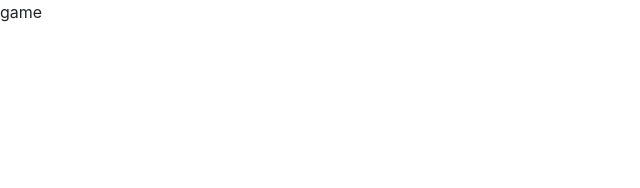
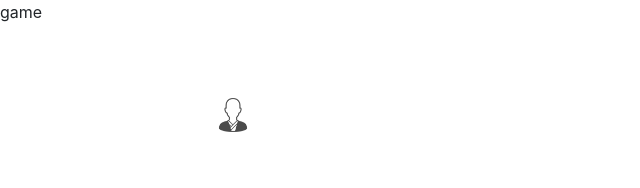
Before and after one commit to Yuma0802/tukuaso-project, a React (Create React App) app: page /game in a window 1280 px wide. Shown: the top 188 px of the page, without its empty margins (0-640 px from the left). Built offline with nearby package versions, Linux system fonts and the light colour scheme.

Commit message:
create random code monk

```diff
--- a/src/game/GameMain.js
+++ b/src/game/GameMain.js
@@ -6,12 +6,35 @@ import GameView from "./GameView";
 class GameMain extends Component {
     constructor(props) {
         super(props);
+
+        this.maxGameViewX = 500;
+        this.maxGameViewY = 500;
+
+        this.state = {
+            monkCoordinate: this.createRandomCoordinate(this.maxGameViewX, this.maxGameViewY)
+        }
     }
+
+    /////////////////////////////////////
+    //game script
+    // componentDidMount() {
+    //     this.setMonkCoordinate();
+    // }
+
+
+    createRandomCoordinate(maxX, maxY) {
+        let x = Math.floor( Math.random() * (maxX + 1 - 0) ) + 0;
+        let y = Math.floor( Math.random() * (maxY + 1 - 0) ) + 0;
+        return [x, y]
+    }
+
+
+    /////////////////////////////////////
 
     render() {
         return(
             <>
-                <GameView />
+                <GameView maxGameViewX={this.maxGameViewX} maxGameViewY={this.maxGameViewY} monkCoordinate={this.state.monkCoordinate} />
             </>
         );
     }
--- a/src/game/GameView.js
+++ b/src/game/GameView.js
@@ -1,16 +1,29 @@
 import { Component } from "react";
 import { withRouter } from "react-router-dom";
+
+import styled from 'styled-components';
+
+import Monk from "./component/Monk";
+
+let View;
 
 class GameView extends Component {
     constructor(props) {
         super(props);
+
+        View = styled.section`
+            position: relative;
+            width: ${props.maxGameViewX}px;
+            height: ${props.maxGameViewY}
+        `;
     }
 
     render() {
         return(
-            <>
+            <View>
                 <p>game</p>
-            </>
+                <Monk top={this.props.monkCoordinate[0]} left={this.props.monkCoordinate[1]} />
+            </View>
         );
     }
 }
--- /dev/null
+++ b/src/game/component/Monk.js
@@ -0,0 +1,17 @@
+import styled from 'styled-components';
+
+import MonkImg from './../../img/monk.png';
+
+const Monk = (props) => {
+    const Img = styled.img`
+        position: absolute;
+        top: ${props.top}px;
+        left: ${props.left}px;
+        width: 34px;
+    `;
+
+    return(
+        <Img src={MonkImg} />
+    );
+}
+export default Monk;
```
Also changed, not shown: src/img/monk.png (added).
